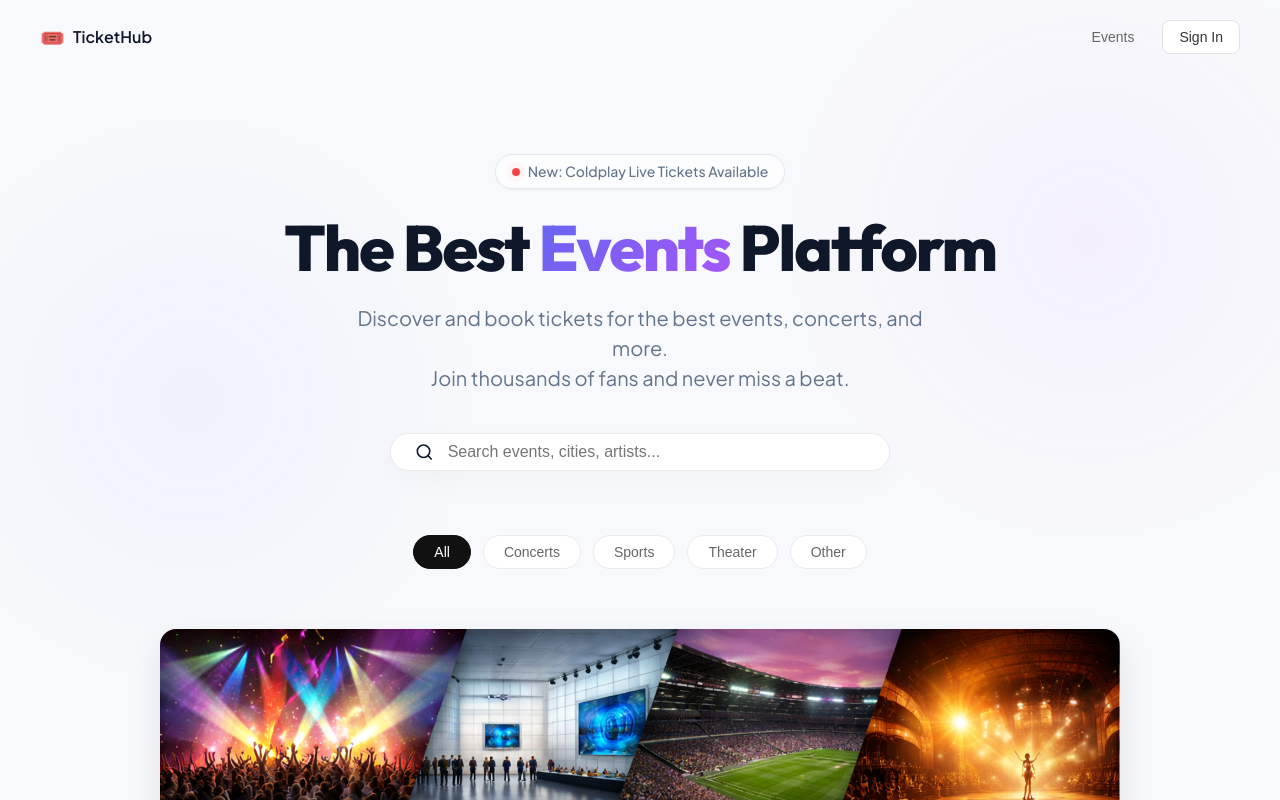
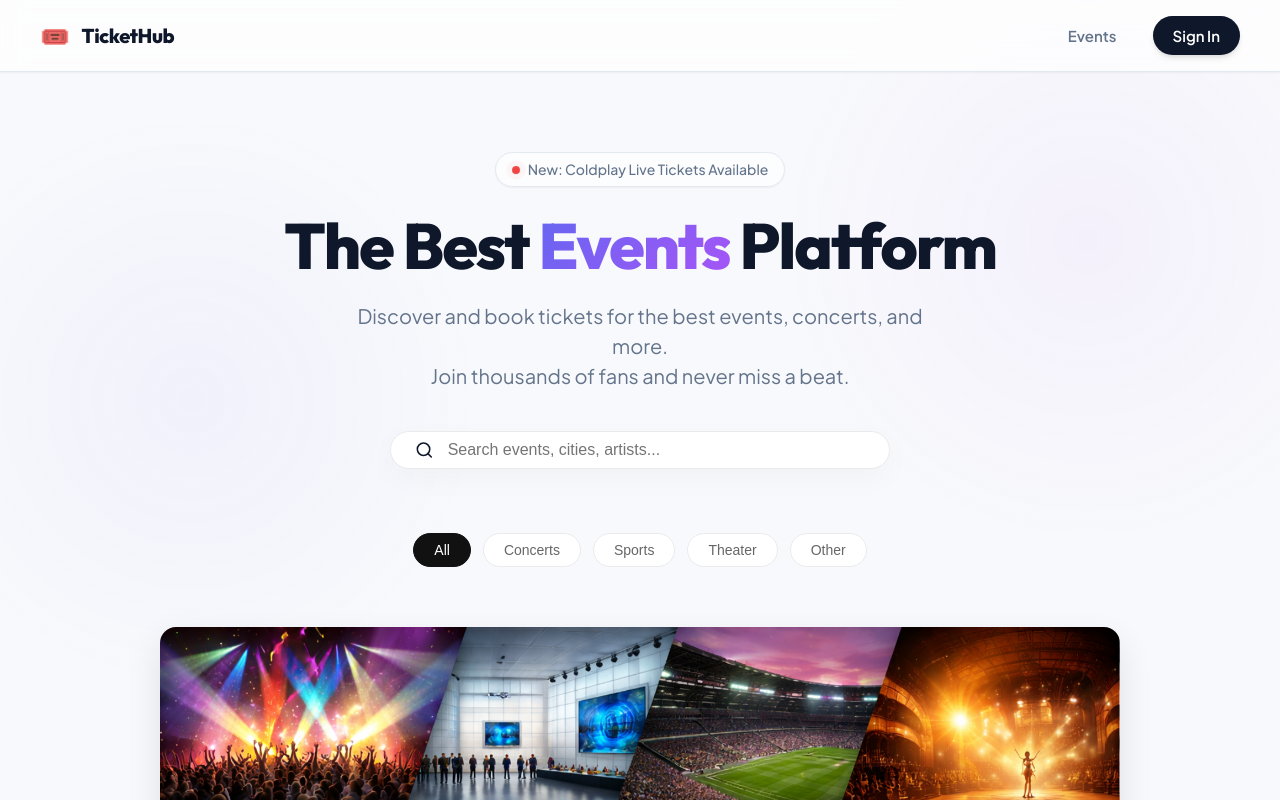
Before and after one commit to Ashjha75/ticketing-system, an Angular app in the folder ticketing-system-ui/: page /events in a window 1280 px wide. Shown: the top 800 px of the page. Built offline with nearby package versions, Linux system fonts and the light colour scheme; no server answers.

Commit message:
Update app.component.css

```diff
--- a/ticketing-system-ui/src/app/app.component.css
+++ b/ticketing-system-ui/src/app/app.component.css
@@ -2,20 +2,32 @@
   display: flex;
   justify-content: space-between;
   align-items: center;
-  padding: 20px 40px;
-  background-color: transparent;
+  padding: 16px 40px;
+  background: rgba(255, 255, 255, 0.7);
+  backdrop-filter: blur(12px);
+  -webkit-backdrop-filter: blur(12px);
+  border-bottom: 1px solid var(--border-color);
+  position: sticky;
+  top: 0;
+  z-index: 100;
+  box-shadow: var(--shadow-sm);
+  transition: all 0.3s ease;
 }
 
 .logo {
   display: flex;
   align-items: center;
-  gap: 8px;
-  font-weight: 600;
-  font-size: 16px;
+  gap: 12px;
+  font-weight: 800;
+  font-size: 20px;
+  font-family: var(--font-heading);
+  letter-spacing: -0.02em;
+  color: var(--text-primary);
+  cursor: pointer;
 }
 
 .emoji {
-  font-size: 20px;
+  font-size: 24px;
 }
 
 .nav-links {
@@ -27,46 +39,67 @@
 .nav-btn {
   background: none;
   border: none;
-  font-size: 14px;
-  font-weight: 500;
-  color: #666;
+  font-size: 15px;
+  font-weight: 600;
+  font-family: var(--font-body);
+  color: var(--text-secondary);
   cursor: pointer;
-  padding: 8px 4px;
-  transition: color 0.2s;
+  padding: 8px 12px;
+  border-radius: 8px;
+  transition: all 0.2s ease;
+  position: relative;
+}
+
+.nav-btn::after {
+  content: '';
+  position: absolute;
+  bottom: 0;
+  left: 50%;
+  transform: translateX(-50%);
+  width: 0;
+  height: 2px;
+  background: var(--accent-gradient);
+  transition: width 0.3s ease;
 }
 
 .nav-btn:hover {
-  color: #111;
+  color: var(--text-primary);
+  background: rgba(99, 102, 241, 0.05);
+}
+
+.nav-btn:hover::after {
+  width: 80%;
 }
 
 .portfolio-btn {
   display: flex;
   align-items: center;
-  gap: 6px;
-  background-color: white;
-  border: 1px solid #e0e0e0;
-  border-radius: 8px;
-  padding: 8px 16px;
-  font-size: 14px;
-  font-weight: 500;
+  gap: 8px;
+  background-color: var(--text-primary);
+  color: white;
+  border: none;
+  border-radius: 9999px;
+  padding: 10px 20px;
+  font-size: 15px;
+  font-weight: 600;
+  font-family: var(--font-body);
   cursor: pointer;
-  color: #333;
-  transition: all 0.2s;
+  transition: all 0.3s cubic-bezier(0.4, 0, 0.2, 1);
+  box-shadow: var(--shadow-md);
 }
 
 .portfolio-btn:hover {
-  background-color: #f9f9f9;
+  transform: translateY(-2px);
+  box-shadow: 0 4px 12px rgba(15, 23, 42, 0.2);
 }
-
-/* Common Styles moved to styles.css */
 
 /* Toast Notification Styles */
 .toast-container {
   position: fixed;
-  bottom: 24px;
-  right: 24px;
+  bottom: 32px;
+  right: 32px;
   z-index: 1000;
-  animation: slideIn 0.3s cubic-bezier(0.68, -0.55, 0.265, 1.55);
+  animation: slideIn 0.4s cubic-bezier(0.68, -0.55, 0.265, 1.55);
 }
 
 .toast {
@@ -75,51 +108,63 @@
   justify-content: space-between;
   min-width: 300px;
   max-width: 400px;
-  padding: 16px;
-  border-radius: 12px;
-  background-color: white;
-  box-shadow: 0 10px 30px rgba(0,0,0,0.1);
-  border-left: 4px solid #111;
+  padding: 16px 20px;
+  border-radius: 16px;
+  background: rgba(255, 255, 255, 0.9);
+  backdrop-filter: blur(12px);
+  -webkit-backdrop-filter: blur(12px);
+  box-shadow: var(--shadow-lg), 0 0 0 1px rgba(0,0,0,0.05);
+  border-left: 4px solid var(--text-primary);
 }
 
-.toast.success {
-  border-left-color: #4CAF50;
-}
-
-.toast.error {
-  border-left-color: #f44336;
-}
-
-.toast.info {
-  border-left-color: #2196F3;
-}
+.toast.success { border-left-color: var(--success); }
+.toast.error { border-left-color: var(--error); }
+.toast.info { border-left-color: var(--accent-color); }
 
 .toast-content {
   display: flex;
   align-items: center;
-  gap: 12px;
+  gap: 16px;
+}
+
+.toast-icon {
+  font-size: 20px;
 }
 
 .toast-message {
-  font-size: 14px;
-  font-weight: 500;
-  color: #111;
+  font-size: 15px;
+  font-weight: 600;
+  font-family: var(--font-body);
+  color: var(--text-primary);
 }
 
 .toast-close {
-  background: none;
+  background: rgba(0,0,0,0.05);
   border: none;
-  font-size: 20px;
-  color: #888;
+  width: 28px;
+  height: 28px;
+  border-radius: 50%;
+  display: flex;
+  align-items: center;
+  justify-content: center;
+  font-size: 18px;
+  color: var(--text-secondary);
   cursor: pointer;
-  padding: 0 4px;
+  transition: all 0.2s ease;
 }
 
 .toast-close:hover {
-  color: #111;
+  background: rgba(0,0,0,0.1);
+  color: var(--text-primary);
 }
 
 @keyframes slideIn {
-  from { transform: translateY(100px); opacity: 0; }
-  to { transform: translateY(0); opacity: 1; }
+  0% { transform: translateX(100px) scale(0.9); opacity: 0; }
+  100% { transform: translateX(0) scale(1); opacity: 1; }
 }
+
+@media (max-width: 768px) {
+  .navbar { padding: 16px 20px; }
+  .nav-links { gap: 12px; }
+  .nav-btn { display: none; } /* Hide text links on mobile, keep auth buttons */
+}
```
